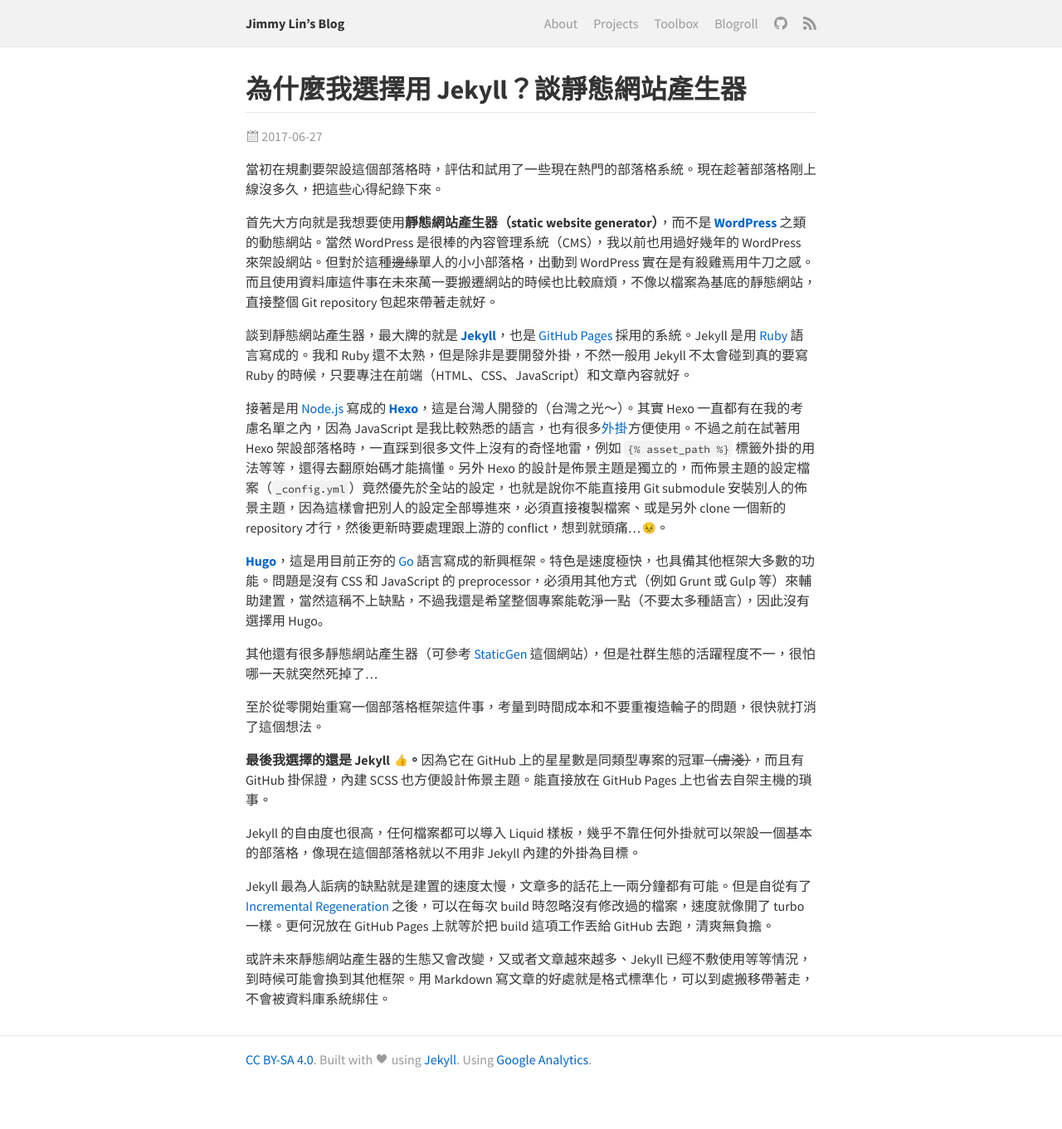
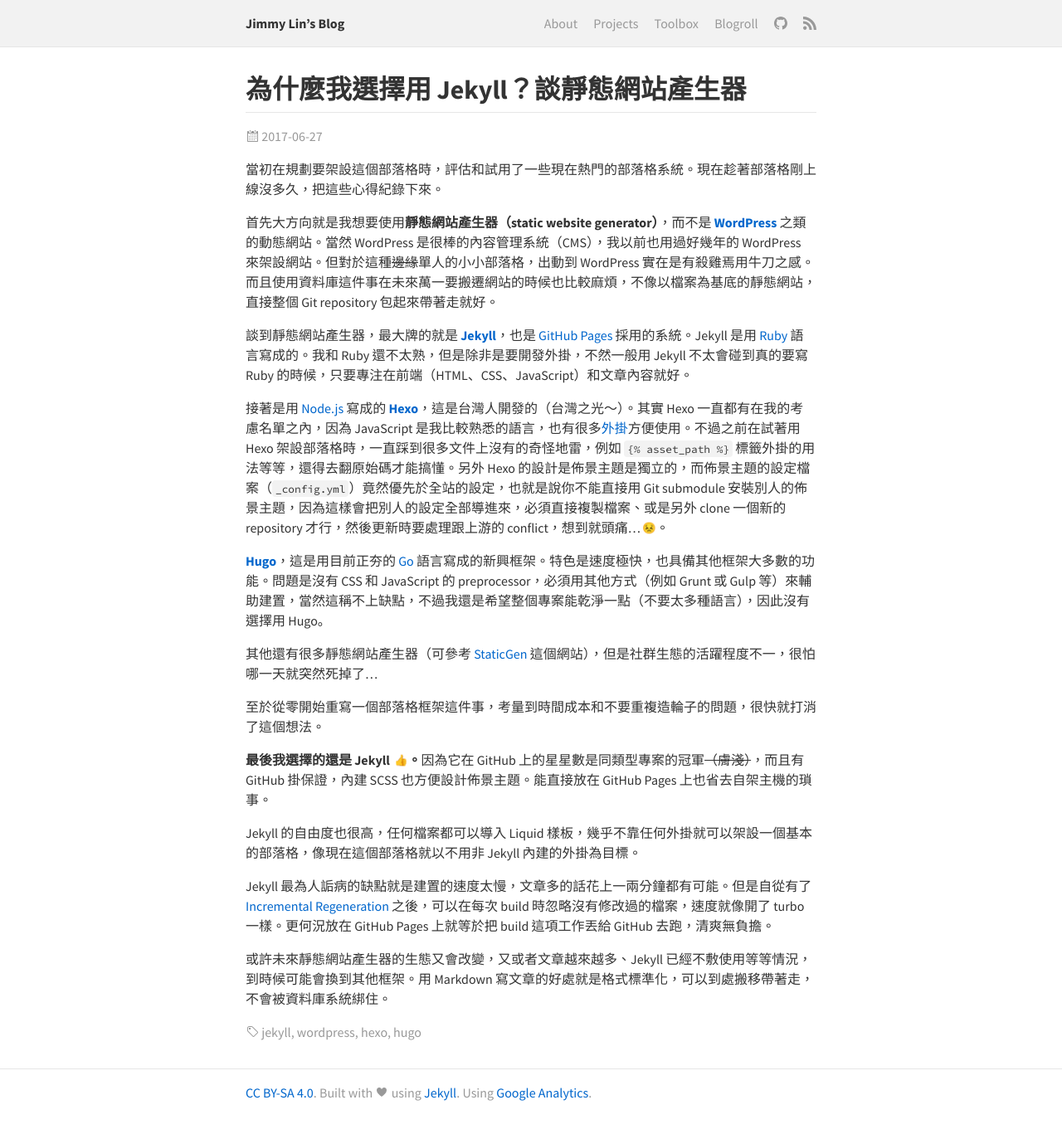
Before and after one commit to mnghsn/jmln.tw, a Jekyll site: the page built from _posts/2017-06-27-why-i-choose-jekyll.md, in a window 1280 px wide. Shown: the whole page at 83% size. Built offline with Jekyll 4.4.1, drawn with Linux system fonts in a browser that asks for light colours; emoji names are drawn with the system emoji font; comment, search, counter and statistics services are not loaded; before the commit the page ends 1321 px from its top, so only the background shows below that.

Commit message:
Complement tags to old posts

```diff
--- a/_posts/2017-06-27-why-i-choose-jekyll.md
+++ b/_posts/2017-06-27-why-i-choose-jekyll.md
@@ -1,6 +1,7 @@
 ---
 title: 為什麼我選擇用 Jekyll？談靜態網站產生器
 date: 2017-06-27 17:00:00 +0800
+tags: jekyll wordpress hexo hugo
 ---
 
 當初在規劃要架設這個部落格時，評估和試用了一些現在熱門的部落格系統。現在趁著部落格剛上線沒多久，把這些心得紀錄下來。
```
